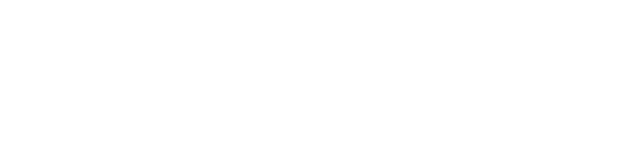
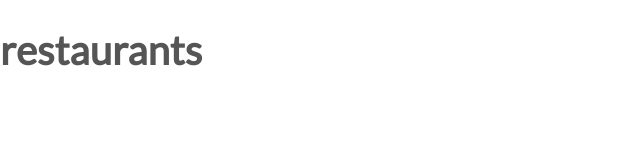
Before and after one commit to mohamedkashifuddin/health-food-restaurants-website, a plain HTML site: page index.html in a window 1280 px wide. Shown: the whole page, without its empty margins (0-640 px from the left). Drawn offline with Linux system fonts and the light colour scheme.

Commit message:
setting up the environment setup 1

```diff
--- a/index.html
+++ b/index.html
@@ -1,7 +1,7 @@
 <!DOCTYPE html>
 <html>
     <head>
-        <link rel=stylesheet type="text/css" href="vendors/css/normalize.css"
+        <link rel=stylesheet type="text/css" href="vendors/css/normalize.css">
         <link rel="stylesheet" type="text/css" href="resources/css/style.css">
         <link href="https://fonts.googleapis.com/css?family=Lato:100,300,300i,400&display=swap" rel="stylesheet">
         <title>healthy food restaurants </title>
@@ -10,7 +10,7 @@
 
 <body>
 
-
+    <h1>restaurants</h1>
     </body>
 
 
--- a/resources/css/style.css
+++ b/resources/css/style.css
@@ -3,3 +3,13 @@
     padding: 0;
     box-sizing: border-box;
 }
+
+html,
+body {
+    background-color: #fff;
+    color: #555;
+    font-family: 'Lato', 'Arial', sans-serif;
+    font-weight: 300;
+    font-size: 20px;
+    text-rendering: optimizeLegibility;
+}
```
